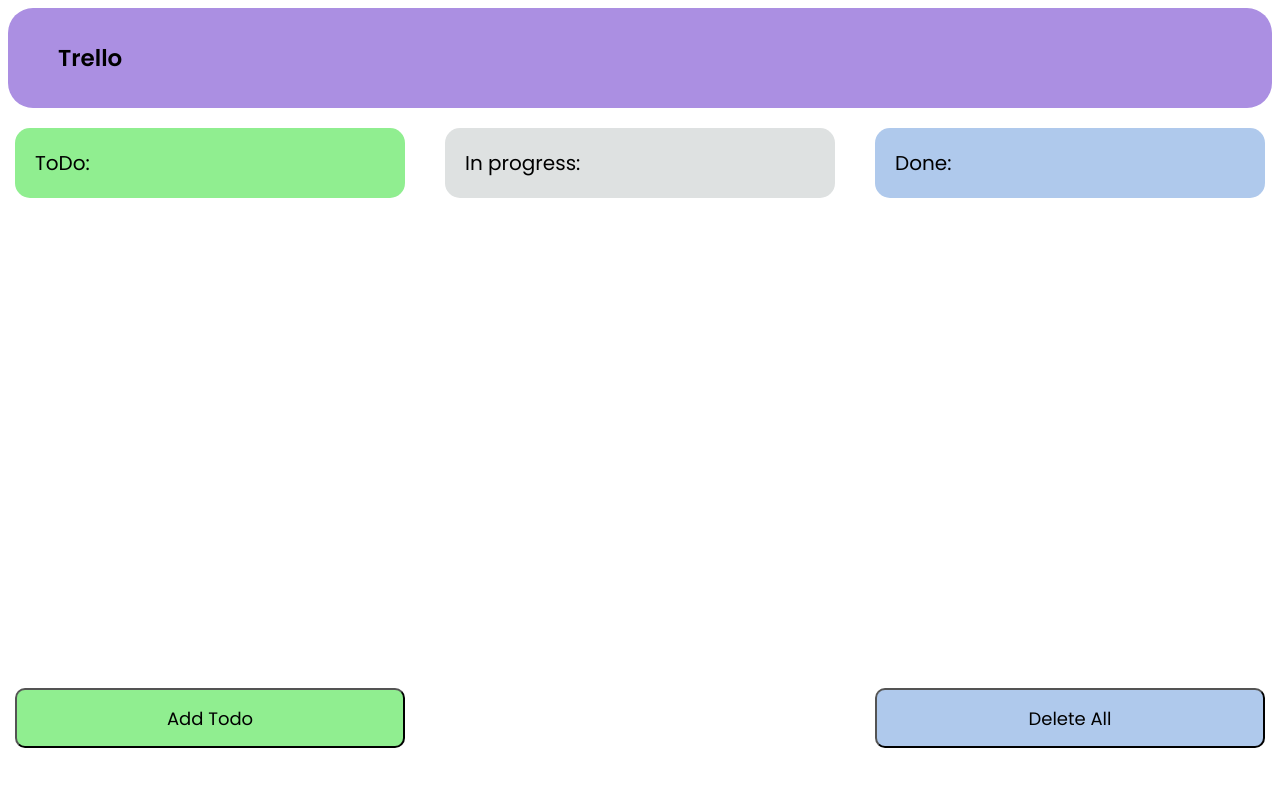
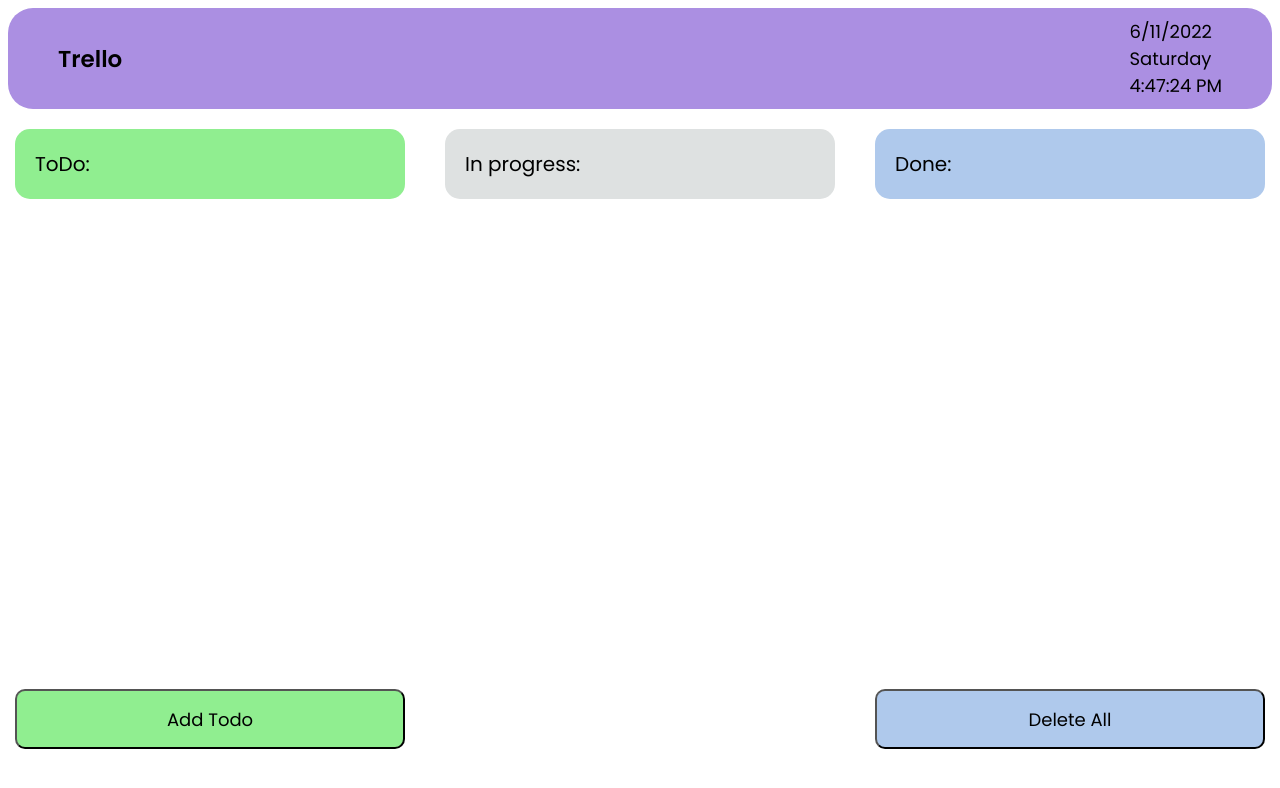
Before and after one commit to Lana34/Trello-project, a website built with Parcel: page index.html in a window 1280 px wide. Built offline with nearby package versions, Linux system fonts and the light colour scheme.

Commit message:
feature__Clocks

```diff
--- a/index.html
+++ b/index.html
@@ -28,5 +28,6 @@
         <button class="todoColumns__delete">Delete All</button>
     </div>
     </div>
+    <script type="module" src="./src/index.js"></script>
 </body>
 </html>
--- /dev/null
+++ b/src/clocks.js
@@ -0,0 +1,21 @@
+export const dateItem = document.createElement('div')
+dateItem.classList.add('header__clocksDate')
+
+export const dayWeek = document.createElement('div')
+dayWeek.classList.add('header__clocksDay')
+
+export const dateClock = document.createElement('div')
+dayWeek.classList.add('header__clocksItem')
+
+
+export  function getDate () {
+    window.setInterval(function () {
+         let now = new Date();
+         const dayOfWeek = ["Sunday", "Monday", "Tuesday", "Wednesday", "Thursday", "Friday", "Saturday"]
+         const days = now.getDay()
+         dayWeek.innerText = dayOfWeek[days]
+         dateClock.innerText = now.toLocaleTimeString()
+       }, 0)
+     }
+
+     getDate()
--- a/src/index.js
+++ b/src/index.js
@@ -0,0 +1,13 @@
+import {dateItem, dayWeek, dateClock} from "./clocks"
+import { getDate } from "./clocks"
+
+getDate()
+
+const headerClocks = document.querySelector('.header__clocks')
+
+dateItem.innerText = new Date().toLocaleDateString()
+
+
+headerClocks.append(dateItem)
+headerClocks.append(dayWeek)
+headerClocks.append(dateClock)
```
Also changed, not shown: package.json (added, +22 -0 lines), 2 other files.
